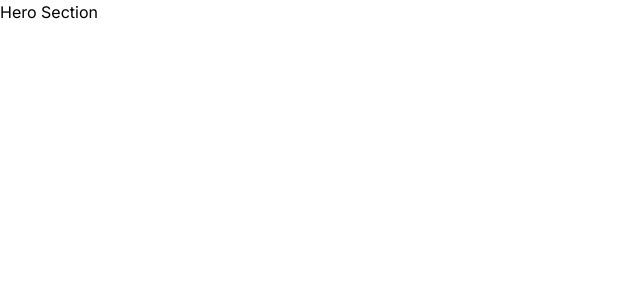
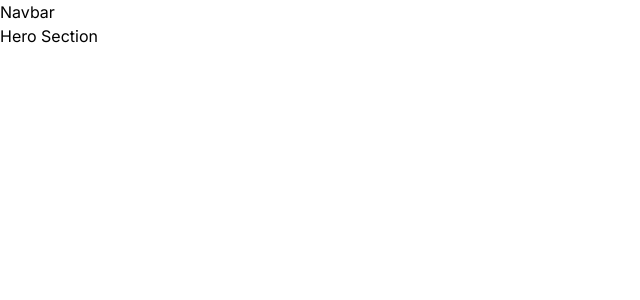
Before and after one commit to anoopraju31/nike-landing-page, a Next.js app: page / in a window 1280 px wide. Shown: the top 300 px of the page, without its empty margins (0-640 px from the left). Built offline with nearby package versions, Linux system fonts and the light colour scheme.

Commit message:
Navbar Initial initial

```diff
--- /dev/null
+++ b/src/app/components/Navbar.tsx
@@ -0,0 +1,7 @@
+import React from 'react'
+
+const Navbar = () => {
+	return <div>Navbar</div>
+}
+
+export default Navbar
--- /dev/null
+++ b/src/app/components/index.ts
@@ -0,0 +1 @@
+export { default as Navbar } from './Navbar'
--- a/src/app/layout.tsx
+++ b/src/app/layout.tsx
@@ -1,11 +1,12 @@
 import './globals.css'
 import type { Metadata } from 'next'
 import { Inter } from 'next/font/google'
+import { Navbar } from './components'
 
 const inter = Inter({ subsets: ['latin'] })
 
 export const metadata: Metadata = {
-  title: 'Create Next App',
+	title: 'Nike - Landing Page',
 	description: 'Generated by create next app',
 }
 
@@ -15,8 +16,11 @@ export default function RootLayout({
 	children: React.ReactNode
 }) {
 	return (
-    <html lang="en">
-      <body className={inter.className}>{children}</body>
+		<html lang='en'>
+			<body className={inter.className}>
+				<Navbar />
+				{children}
+			</body>
 		</html>
 	)
 }
```
Lines whose indentation alone changed are shown as unchanged.
